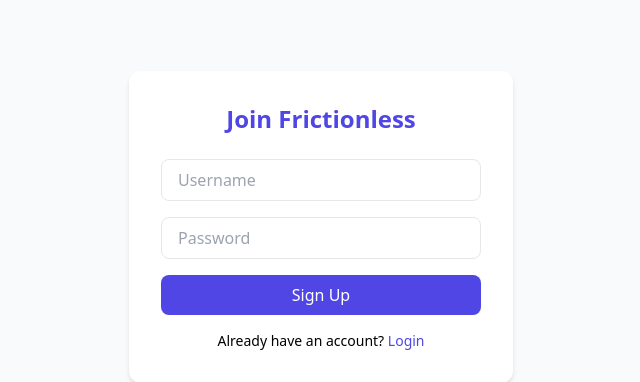
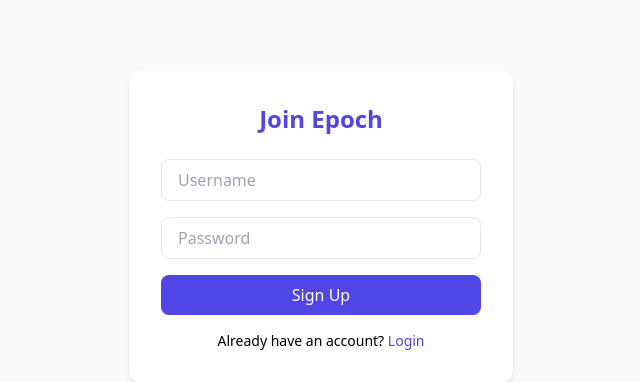
Before and after one commit to Divij808/Frictionless, a Flask app: page /signup in a window 1280 px wide. Shown: the part 173-555 px from the top of the page, without its empty margins (319-959 px from the left). Run offline with Flask 3, Linux system fonts and the light colour scheme; some libraries are stand-ins or nearby versions.

Commit message:
Rename application branding to Epoch

```diff
--- a/Frictionless/templates/signup.html
+++ b/Frictionless/templates/signup.html
@@ -1,12 +1,12 @@
 <!DOCTYPE html>
 <html lang="en">
 <head>
-    <title>Frictionless - Signup</title>
+    <title>Epoch - Signup</title>
     <script src="https://cdn.tailwindcss.com"></script>
 </head>
 <body class="bg-gray-50 flex items-center justify-center h-screen">
     <div class="bg-white p-8 rounded-xl shadow-md w-96">
-        <h2 class="text-2xl font-bold mb-6 text-center text-indigo-600">Join Frictionless</h2>
+        <h2 class="text-2xl font-bold mb-6 text-center text-indigo-600">Join Epoch</h2>
         <form method="POST" class="space-y-4">
             <input type="text" name="username" placeholder="Username" required class="w-full px-4 py-2 border rounded-lg focus:outline-none focus:ring-2 focus:ring-indigo-500">
             <input type="password" name="password" placeholder="Password" required class="w-full px-4 py-2 border rounded-lg focus:outline-none focus:ring-2 focus:ring-indigo-500">
```
